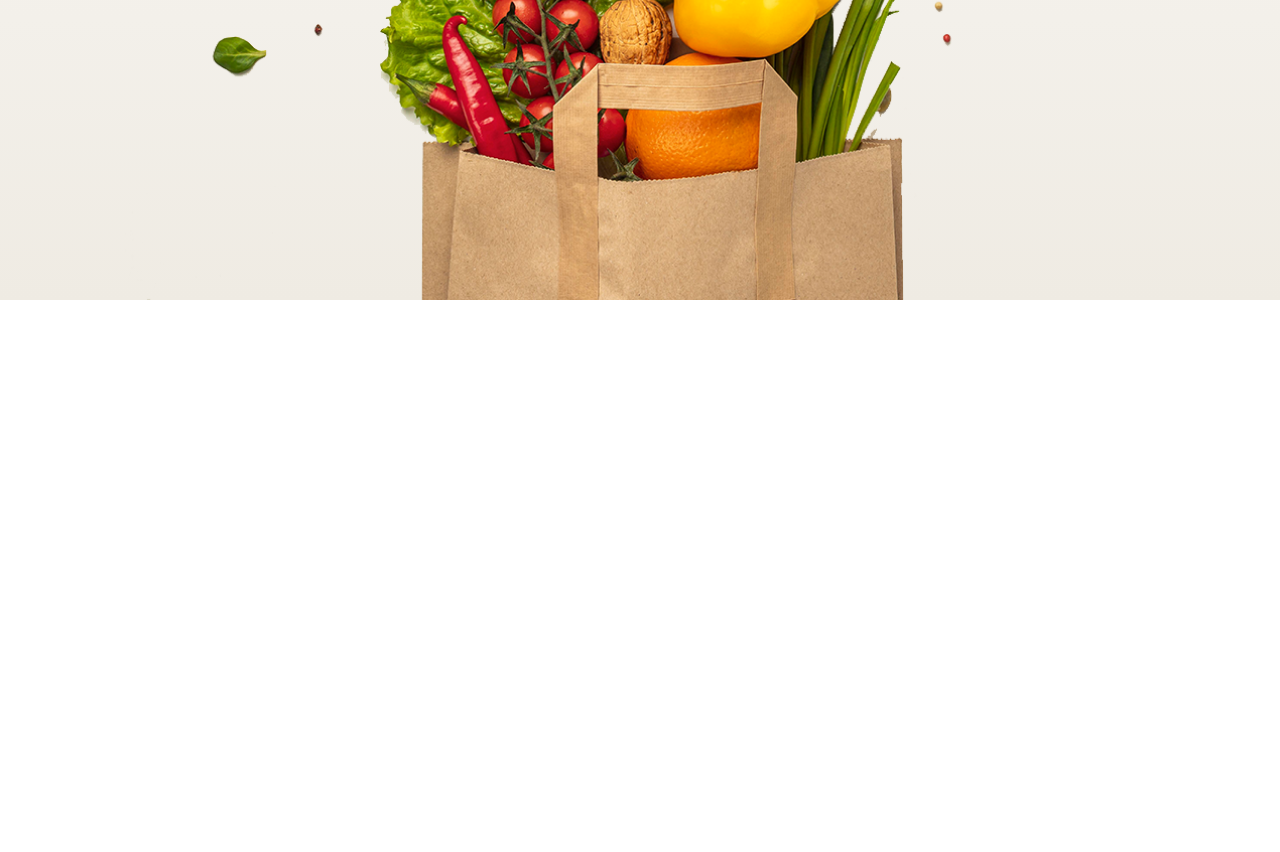
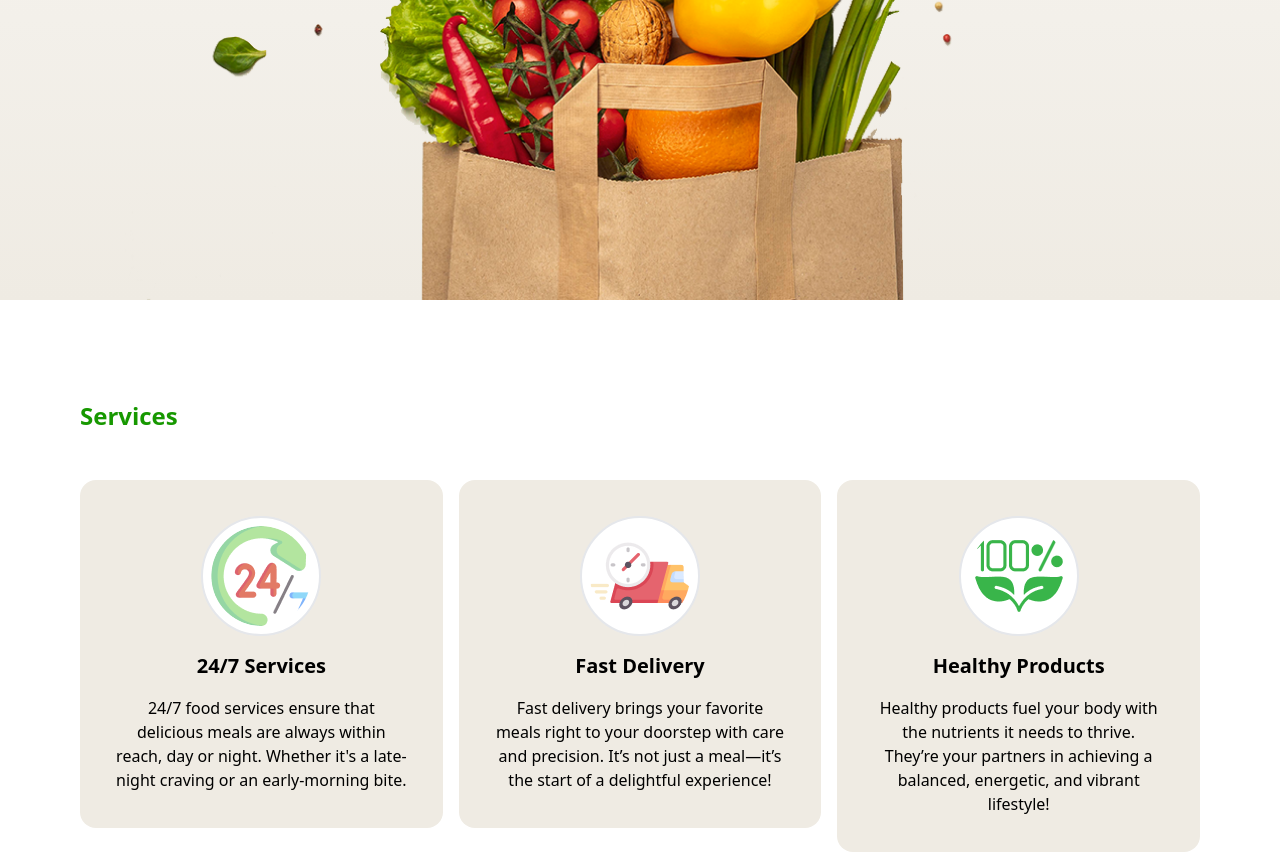
Before and after one commit to amirh25/assign-3, a plain HTML site: page index.html in a window 1280 px wide. Shown: the part 852-1704 px from the top of the page. Before the commit the page ends 1152 px from the top, so only its background shows below. Drawn offline with nearby package versions, Linux system fonts and the light colour scheme.

Commit message:
services added

```diff
--- a/index.html
+++ b/index.html
@@ -77,11 +77,15 @@
       </nav>
       <section class="mt-16 flex flex-col justify-center items-center">
         <div class="text-center px-4 md:px-0">
-          <h1 class="text-4xl md:text-4xl font-semibold max-w-[320px] md:max-w-[500px] mx-auto">
+          <h1
+            class="text-4xl md:text-4xl font-semibold max-w-[320px] md:max-w-[500px] mx-auto"
+          >
             Freshness <span class="text-[#179800]">You Can Count On</span>,
             Prices You’ll Love!
           </h1>
-          <p class="mt-4 text-base text-gray-600 max-w-[320px] md:max-w-[450px]">
+          <p
+            class="mt-4 text-base text-gray-600 max-w-[320px] md:max-w-[450px]"
+          >
             Shop your daily essentials at unbeatable prices. From fresh produce
             to pantry staples, we’ve got you covered every day!
           </p>
@@ -95,7 +99,62 @@
         </div>
       </section>
     </header>
-    <main></main>
+    <main>
+      <section
+        class="md:text-left text-center md:px-20 mx-auto text-[#179800] text-2xl font-bold mt-[100px]"
+      >
+        Services
+      </section>
+      <section
+        class="mt-12 mx-auto md:px-20 px-6 flex flex-col md:flex-row gap-4 justify-center md:justify-between items-center md:items-stretch"
+      >
+        <div
+          class="bg-[#EFEBE3] rounded-2xl flex flex-col justify-center items-center p-6 md:p-9 gap-4 h-full flex-1 w-full max-w-sm md:max-w-md"
+        >
+          <img
+            src="c2-assets/service.png"
+            alt=""
+            class="rounded-full p-2 border-2 bg-white"
+          />
+          <h4 class="font-bold text-xl">24/7 Services</h4>
+          <p class="flex-grow text-center">
+            24/7 food services ensure that delicious meals are always within
+            reach, day or night. Whether it's a late-night craving or an
+            early-morning bite.
+          </p>
+        </div>
+        <div
+          class="bg-[#EFEBE3] rounded-2xl flex flex-col justify-center items-center p-6 md:p-9 gap-4 h-full flex-1 w-full max-w-sm md:max-w-md"
+        >
+          <img
+            src="c2-assets/delivery.png"
+            alt=""
+            class="rounded-full p-2 border-2 bg-white"
+          />
+          <h4 class="font-bold text-xl">Fast Delivery</h4>
+          <p class="flex-grow text-center">
+            Fast delivery brings your favorite meals right to your doorstep with
+            care and precision. It’s not just a meal—it’s the start of a
+            delightful experience!
+          </p>
+        </div>
+        <div
+          class="bg-[#EFEBE3] rounded-2xl flex flex-col justify-center items-center p-6 md:p-9 gap-4 h-full flex-1 w-full max-w-sm md:max-w-md"
+        >
+          <img
+            src="c2-assets/healthy.png"
+            alt=""
+            class="rounded-full p-2 border-2 bg-white"
+          />
+          <h4 class="font-bold text-xl">Healthy Products</h4>
+          <p class="flex-grow text-center">
+            Healthy products fuel your body with the nutrients it needs to
+            thrive. They’re your partners in achieving a balanced, energetic,
+            and vibrant lifestyle!
+          </p>
+        </div>
+      </section>
+    </main>
     <footer></footer>
   </body>
 </html>
```
